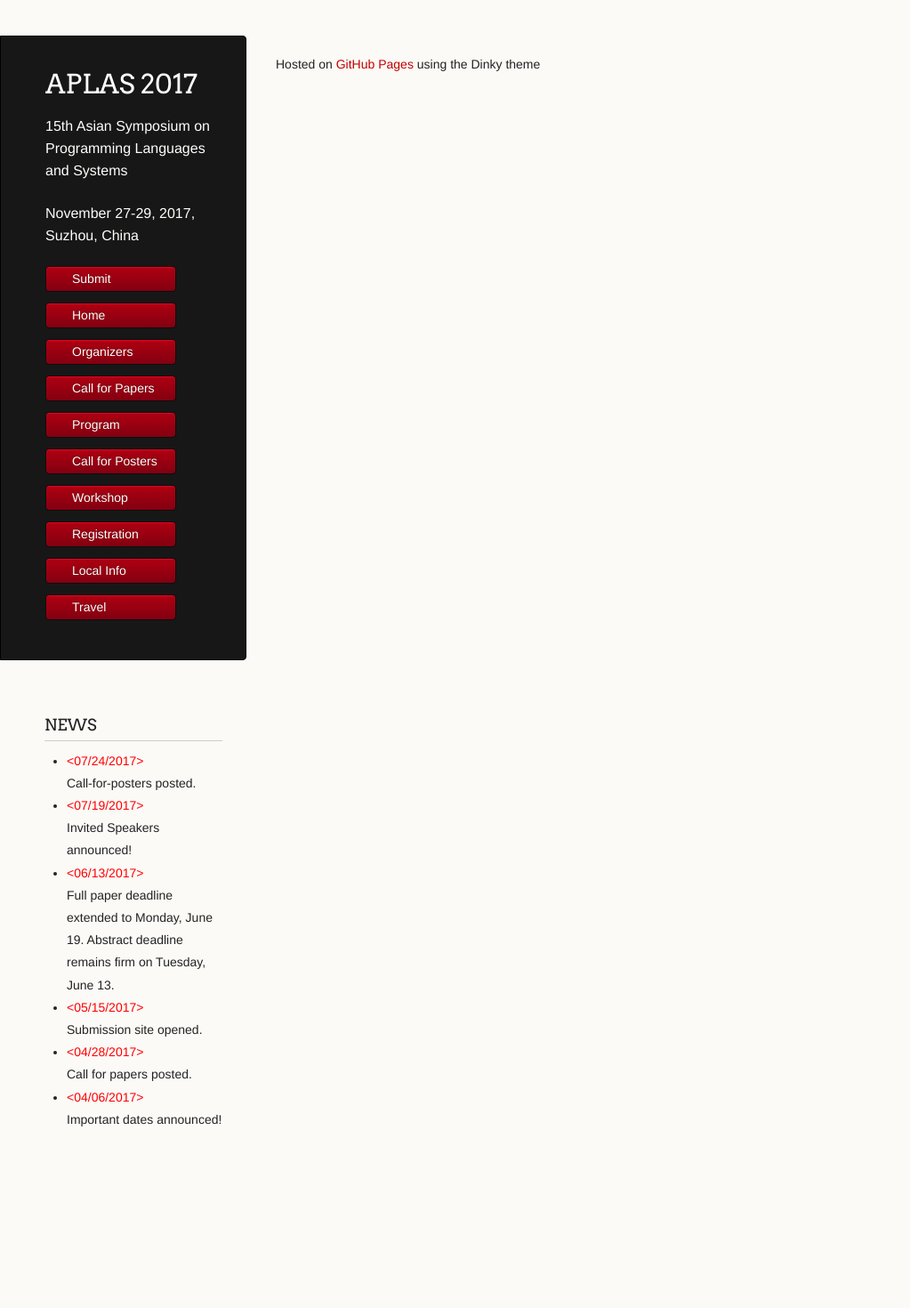
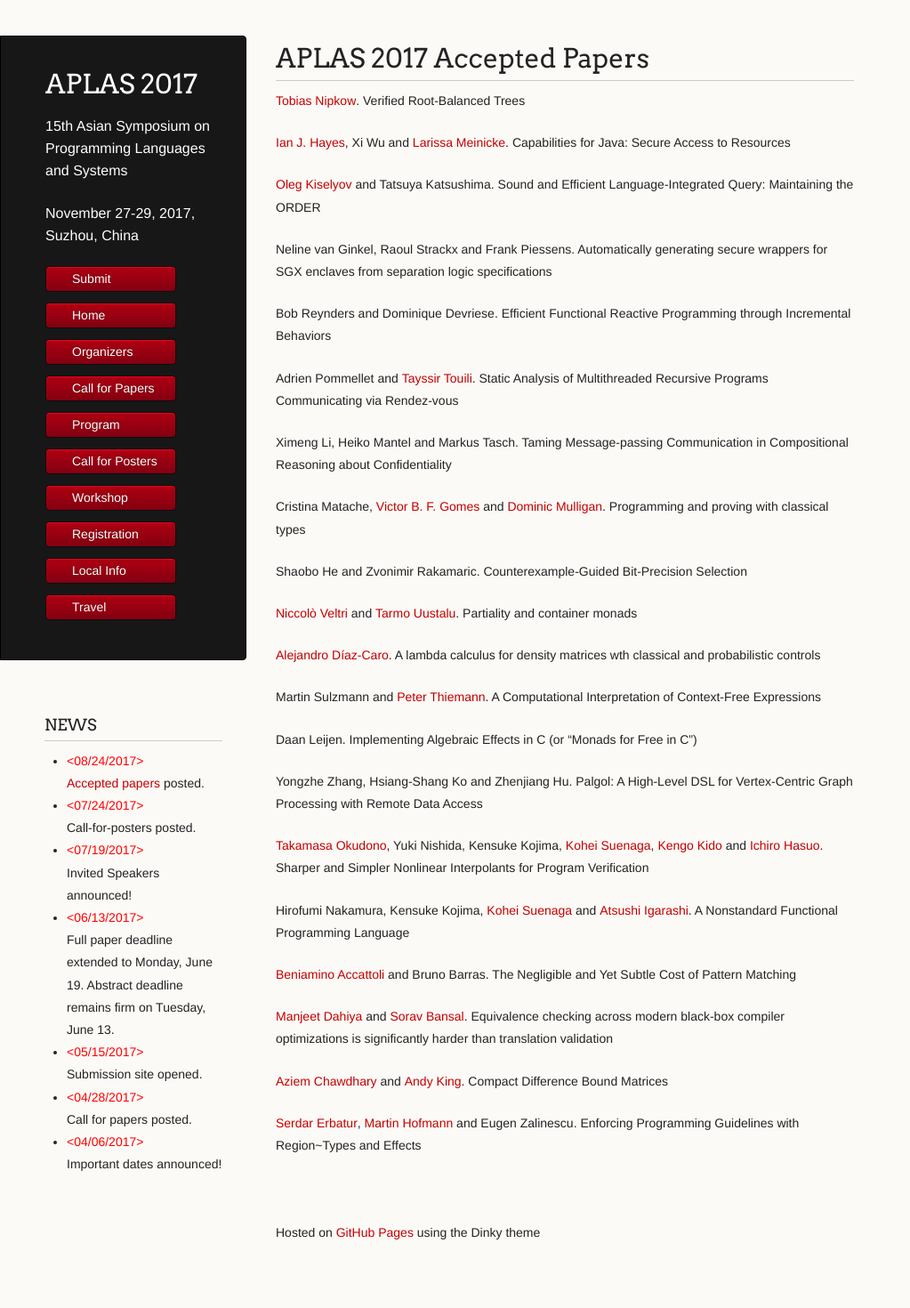
Before and after one commit to www-aplas/www-aplas.github.io, a Jekyll site: the page built from program.md, in a window 1280 px wide. Shown: the whole page at 89% size, without its empty margins (0-1023 px from the left). Built offline with Jekyll 4.4.1, drawn with Linux system fonts in a browser that asks for light colours; our own code applies the rules of GitHub Pages for plain Markdown files; a script that is not in the unit is left out; before the commit the page ends 1293 px from its top, so only the background shows below that.

Commit message:
Add accepted papers

```diff
--- a/_includes/news.md
+++ b/_includes/news.md
@@ -1,4 +1,5 @@
 ### NEWS
+- <span style="color:red;">&lt;08/24/2017&gt;</span> <br> [Accepted papers](program.html) posted.
 - <span style="color:red;">&lt;07/24/2017&gt;</span> <br> Call-for-posters posted.
 - <span style="color:red;">&lt;07/19/2017&gt;</span> <br> Invited Speakers announced!
 - <span style="color:red;">&lt;06/13/2017&gt;</span> <br> Full paper deadline extended to Monday, June 19. Abstract deadline remains firm on Tuesday, June 13.
--- a/program.md
+++ b/program.md
@@ -0,0 +1,41 @@
+# APLAS 2017 Accepted Papers
+
+[Tobias Nipkow](http://www.in.tum.de/~nipkow). Verified Root-Balanced Trees
+
+[Ian J. Hayes](http://staff.itee.uq.edu.au/ianh/), Xi Wu and [Larissa Meinicke](http://www.uq.edu.au/uqresearchers/researcher/meinickela.html). Capabilities for Java: Secure Access to Resources
+
+[Oleg Kiselyov](http://okmij.org/ftp/) and Tatsuya Katsushima. Sound and Efficient Language-Integrated Query: Maintaining the ORDER
+
+Neline van Ginkel, Raoul Strackx and Frank Piessens. Automatically generating secure wrappers for SGX enclaves from separation logic specifications
+
+Bob Reynders and Dominique Devriese. Efficient Functional Reactive Programming through Incremental Behaviors
+
+Adrien Pommellet and [Tayssir Touili](https://lipn.univ-paris13.fr/~touili/). Static Analysis of Multithreaded Recursive Programs Communicating via Rendez-vous
+
+Ximeng Li, Heiko Mantel and Markus Tasch. Taming Message-passing Communication in Compositional Reasoning about Confidentiality
+
+Cristina Matache, [Victor B. F. Gomes](http://www.cl.cam.ac.uk/~vb358/) and [Dominic Mulligan](http://www.dominic-mulligan.co.uk). Programming and proving with classical types
+
+Shaobo He and Zvonimir Rakamaric. Counterexample-Guided Bit-Precision Selection
+
+[Niccolò Veltri](http://cs.ioc.ee/~niccolo/) and [Tarmo Uustalu](http://cs.ioc.ee/~tarmo/). Partiality and container monads
+
+[Alejandro Díaz-Caro](http://diaz-caro.web.unq.edu.ar). A lambda calculus for density matrices wth classical and probabilistic controls
+
+Martin Sulzmann and [Peter Thiemann](http://www.informatik.uni-freiburg.de/~thiemann). A Computational Interpretation of Context-Free Expressions
+
+Daan Leijen. Implementing Algebraic Effects in C (or "Monads for Free in C")
+
+Yongzhe Zhang, Hsiang-Shang Ko and Zhenjiang Hu. Palgol: A High-Level DSL for Vertex-Centric Graph Processing with Remote Data Access
+
+[Takamasa Okudono](http://group-mmm.org/~tokudono/), Yuki Nishida, Kensuke Kojima, [Kohei Suenaga](http://www.fos.kuis.kyoto-u.ac.jp/~ksuenaga/), [Kengo Kido](http://www-mmm.is.s.u-tokyo.ac.jp/~kkido/) and [Ichiro Hasuo](http://group-mmm.org/~ichiro). Sharper and Simpler Nonlinear Interpolants for Program Verification
+
+Hirofumi Nakamura, Kensuke Kojima, [Kohei Suenaga](http://www.fos.kuis.kyoto-u.ac.jp/~ksuenaga/) and [Atsushi Igarashi](http://www.fos.kuis.kyoto-u.ac.jp/~igarashi/). A Nonstandard Functional Programming Language
+
+[Beniamino Accattoli](https://sites.google.com/site/beniaminoaccattoli/) and Bruno Barras. The Negligible and Yet Subtle Cost of Pattern Matching
+
+[Manjeet Dahiya](http://www.cse.iitd.ernet.in/~dahiya/) and [Sorav Bansal](http://www.cse.iitd.ernet.in/~sbansal/). Equivalence checking across modern black-box compiler optimizations is significantly harder than translation validation
+
+[Aziem Chawdhary](http://www.chawdhary.co.uk) and [Andy King](http://www.cs.kent.ac.uk/people/staff/amk/). Compact Difference Bound Matrices
+
+[Serdar Erbatur](https://www.tcs.ifi.lmu.de/mitarbeiter/serdar-erbatur), [Martin Hofmann](http://www.tcs.ifi.lmu.de/~mhofmann) and Eugen Zalinescu. Enforcing Programming Guidelines with Region~Types and Effects
```
